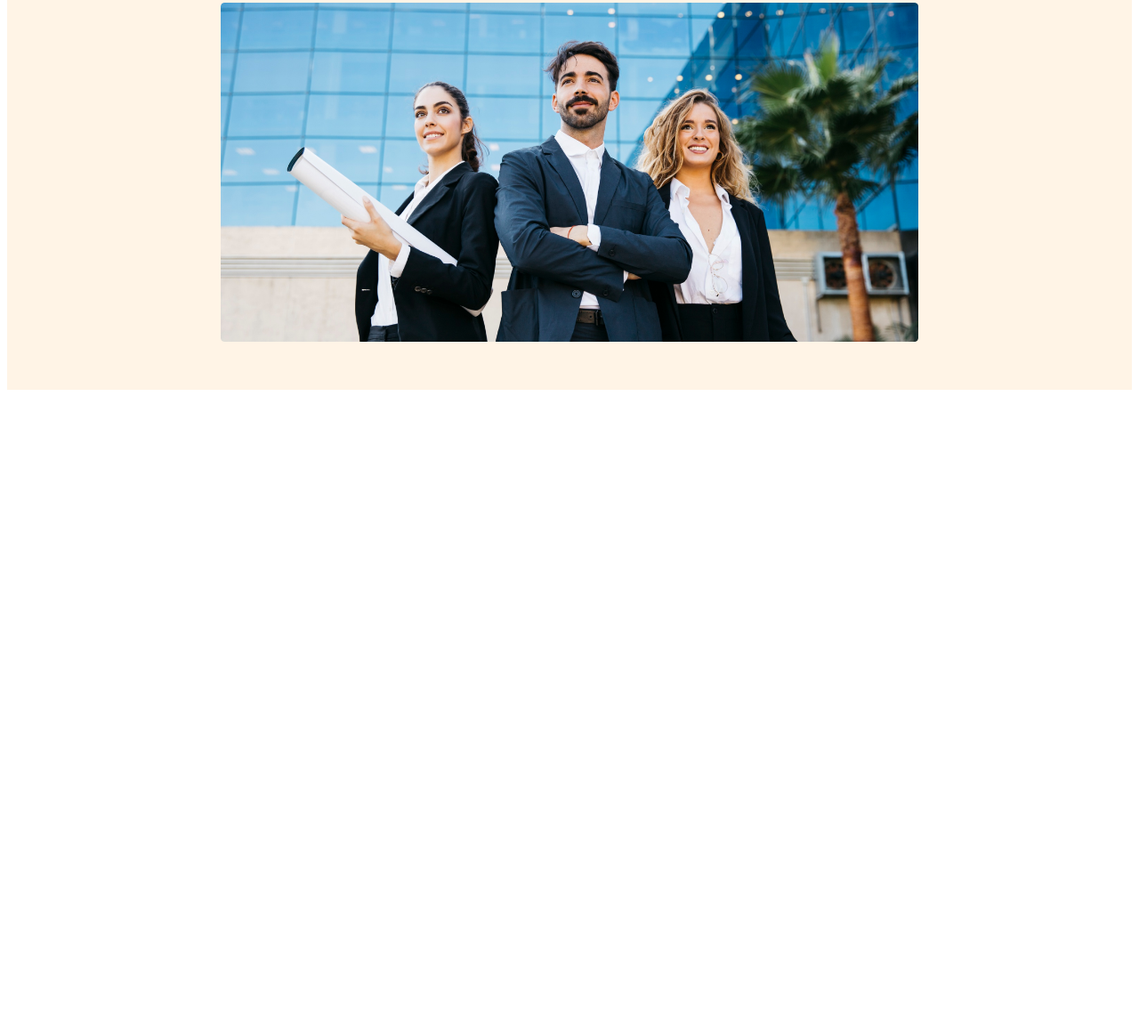
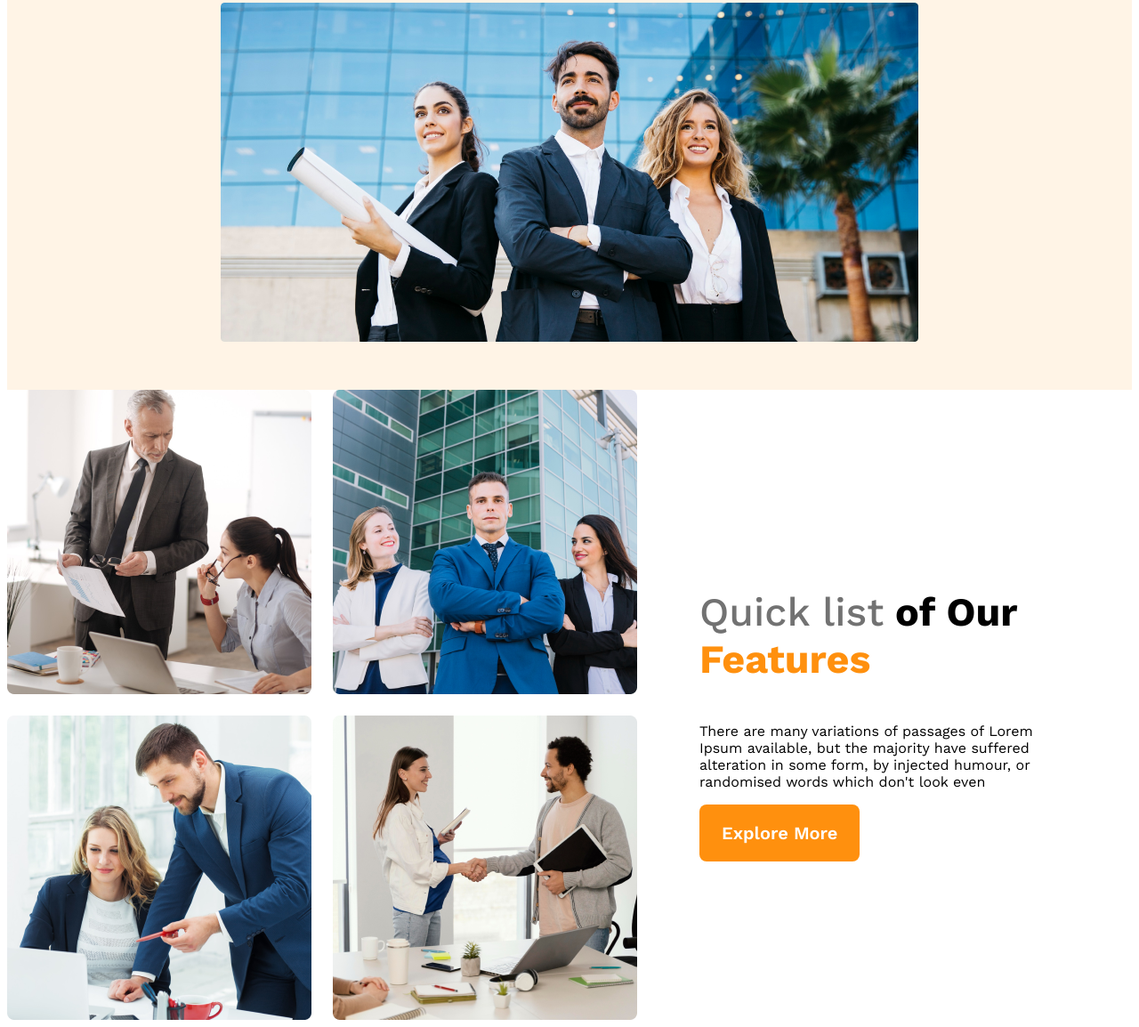
Before and after one commit to azizul96/ArchitectsProject, a plain HTML site: page index.html in a window 1280 px wide. Shown: the part 573-1727 px from the top of the page at 89% size. Before the commit the page ends 1019 px from the top, so only its background shows below. Drawn offline with nearby package versions, Linux system fonts and the light colour scheme.

Commit message:
feature added

```diff
--- a/index.html
+++ b/index.html
@@ -34,5 +34,21 @@
             <img src="./images/banner.png" alt="">
         </div>
     </header>
+    <main>
+        <section class="team-container">
+            <div class="team-img-container">
+                <img src="./images/team1.png" alt="">
+                <img src="./images/team2.png" alt="">
+                <img src="./images/team3.png" alt="">
+                <img src="./images/team4.png" alt="">
+            </div>
+            <div class="team-content">
+                <h3 class="team-title"><span class="quick-list">Quick list</span> <span class="of-our">of Our</span> <span class="text-feature">Features</span></h3>
+                <p class="team-desciption">There are many variations of passages of Lorem Ipsum available, but the majority have suffered alteration in some form, by injected humour, or randomised words which don't look even</p>
+                <button class="btn-primary">Explore More</button>
+
+            </div>
+        </section>
+    </main>
 </body>
 </html>
--- a/style.css
+++ b/style.css
@@ -82,3 +82,34 @@ nav li a{
         flex-direction: column;
     }
 }
+/*  */
+
+main{
+    max-width: 1440px;
+    margin: 0 auto;
+}
+.team-container{
+    display: flex;
+    align-items: center;
+
+}
+.team-img-container{
+    display: grid;
+    grid-template-columns: repeat(2, 1fr);
+    gap: 1.5rem;
+}
+.team-content{
+    padding-left: 70px;
+    padding-right: 70px;
+}
+.team-title{
+    font-size: 2.8rem;
+}
+.team-title .quick-list{
+    color: #727272;
+    font-weight: 500;
+}
+.team-title .text-feature{
+    color: #FF900E;
+    font-weight: 700;
+}
```
